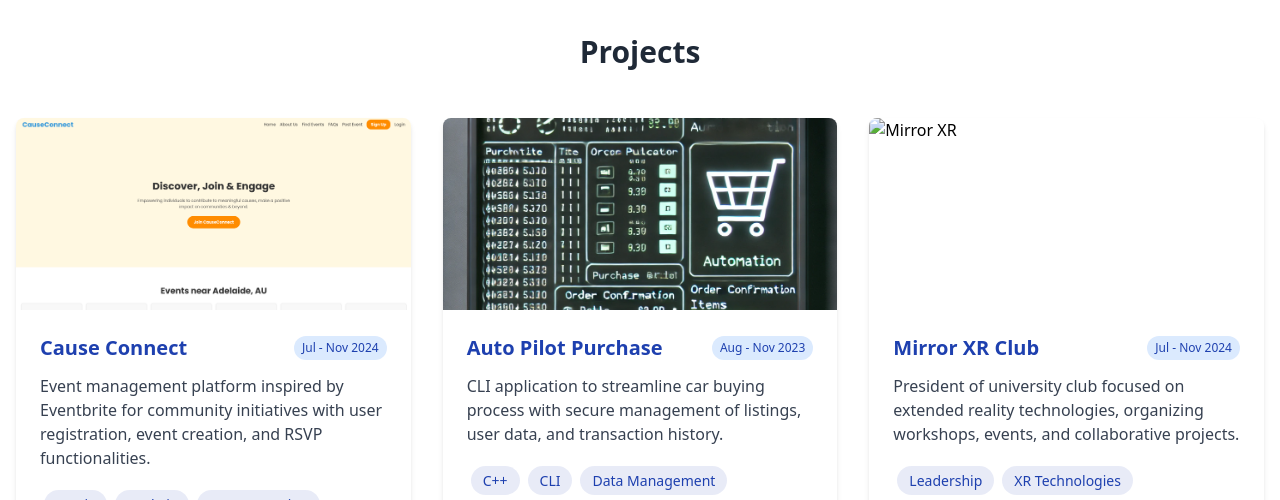
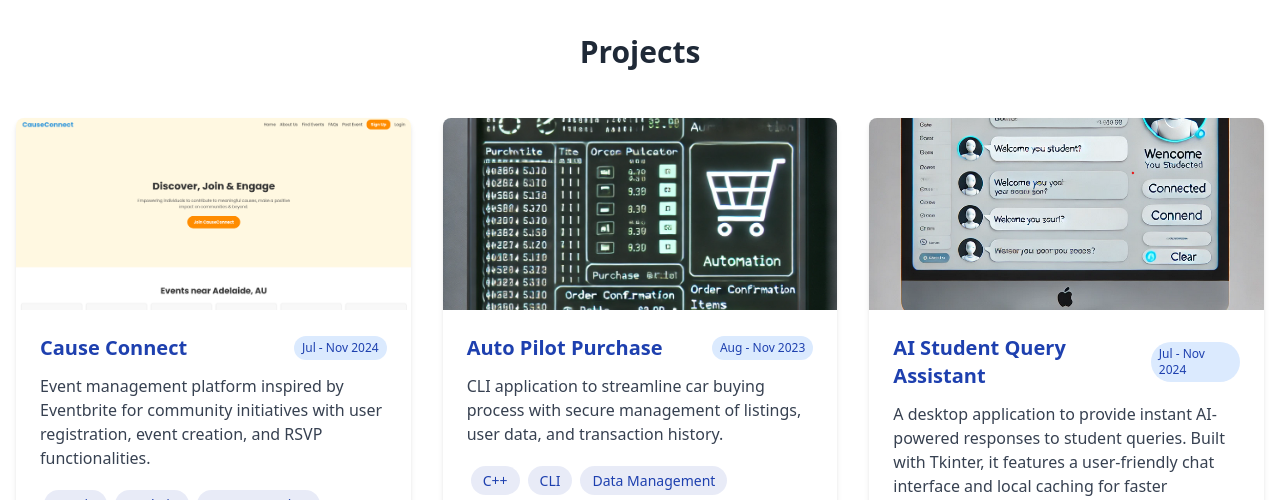
Before and after one commit to dhairyak56/Portfolio, a plain HTML site: page index.html in a window 1280 px wide. Shown: the part 2270-2770 px from the top of the page. Drawn offline with nearby package versions, Linux system fonts and the light colour scheme.

Commit message:
projects

```diff
--- a/index.html
+++ b/index.html
@@ -689,33 +689,33 @@
                                 </div>
                             </div>
 
-                            <!-- Mirror XR -->
+                            <!-- Student query AI -->
                             <div class="bg-white rounded-lg overflow-hidden shadow-md project-card">
                                 <div class="relative overflow-hidden h-48">
-                                    <img src="/api/placeholder/600/300" alt="Mirror XR"
+                                    <img src="public/images/Ai-student.png" alt="AI Student Query Assitant"
                                         class="w-full h-full object-cover transform hover:scale-110 transition duration-500">
                                     <div
                                         class="absolute inset-0 bg-primary bg-opacity-60 opacity-0 hover:opacity-100 flex items-center justify-center transition duration-300">
-                                        <a href="#"
+                                        <a href="https://github.com/dhairyak56/ai-student-query-assistant"
                                             class="bg-white text-primary px-4 py-2 rounded-full font-bold hover:bg-gray-100">View
                                             Details</a>
                                     </div>
                                 </div>
                                 <div class="p-6">
                                     <div class="flex justify-between items-center mb-3">
-                                        <h3 class="text-xl font-bold text-primary">Mirror XR Club</h3>
+                                        <h3 class="text-xl font-bold text-primary">AI Student Query Assistant</h3>
                                         <span class="bg-blue-100 text-blue-800 text-xs px-2 py-1 rounded-full">Jul - Nov
                                             2024</span>
                                     </div>
-                                    <p class="text-gray-700 mb-4">President of university club focused on extended
-                                        reality
-                                        technologies, organizing workshops, events, and collaborative projects.</p>
+                                    <p class="text-gray-700 mb-4">A desktop application to provide instant
+                                         AI-powered responses to student queries. Built with Tkinter,
+                                         it features a user-friendly chat interface and local caching for faster responses, enhancing independent learning..</p>
                                     <div class="mb-4 flex flex-wrap">
-                                        <span class="skill-tag">Leadership</span>
-                                        <span class="skill-tag">XR Technologies</span>
-                                        <span class="skill-tag">Event Management</span>
+                                        <span class="skill-tag">Tkinter</span>
+                                        <span class="skill-tag">Machine Learning</span>
+                                        <span class="skill-tag">API</span>
                                     </div>
-                                    <a href="#"
+                                    <a href="https://github.com/dhairyak56/ai-student-query-assistant"
                                         class="text-primary font-semibold hover:underline inline-flex items-center">
                                         View Projects <i
                                             class="fas fa-arrow-right ml-1 transition-transform duration-300 transform group-hover:translate-x-1"></i>
```
Also changed, not shown: public/images/Ai-student.png (added).
